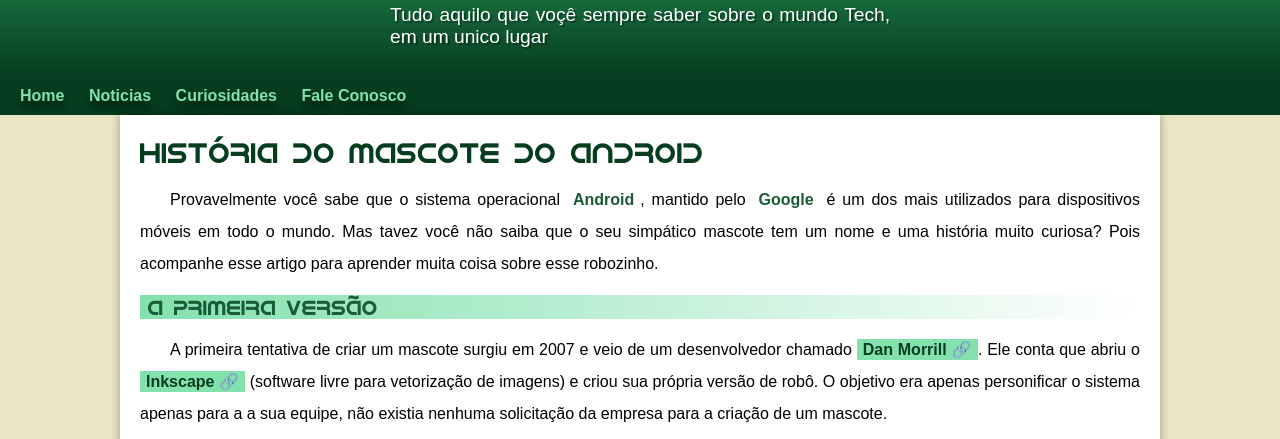
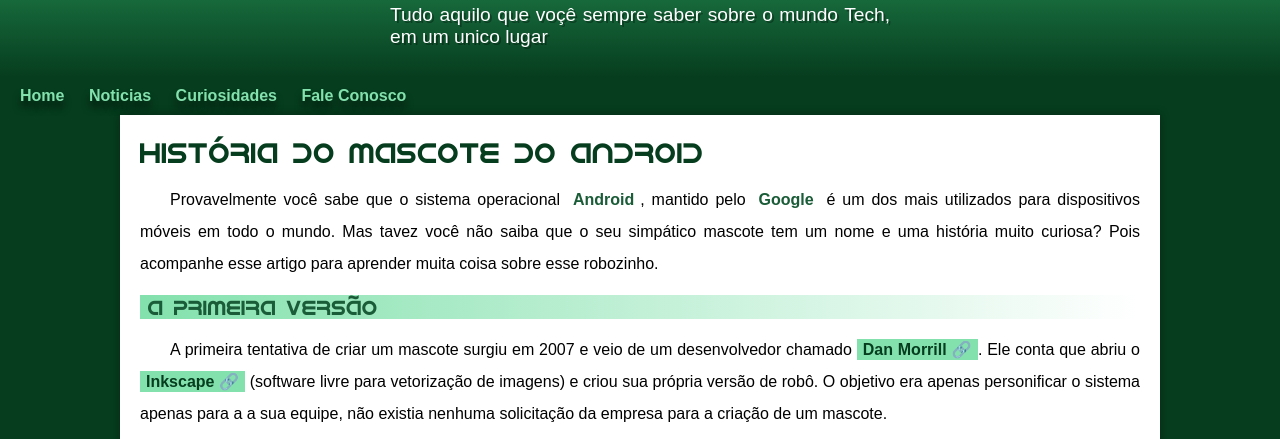
Before and after one commit to RoberthVieira/projeto-android, a plain HTML site: page index.html in a window 1280 px wide. Shown: the part 113-552 px from the top of the page. Drawn offline with Linux system fonts and the light colour scheme.

Commit message:
mudança de cor body

```diff
--- a/style/style.css
+++ b/style/style.css
@@ -48,7 +48,7 @@ p{
 
 
 body{
-    background-color: var(--cor0);
+    background-color: var(--cor5);
     font-family: var(--fonte-padrão) ;
 }
 
```
